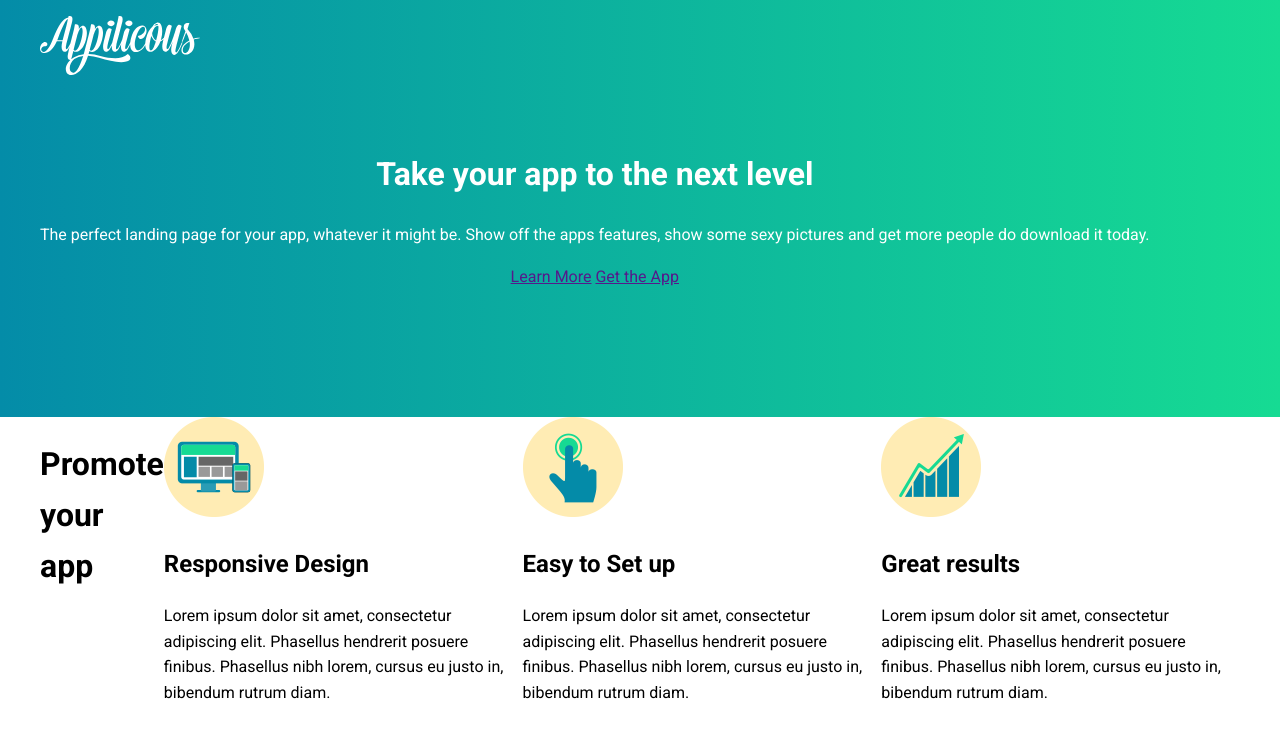
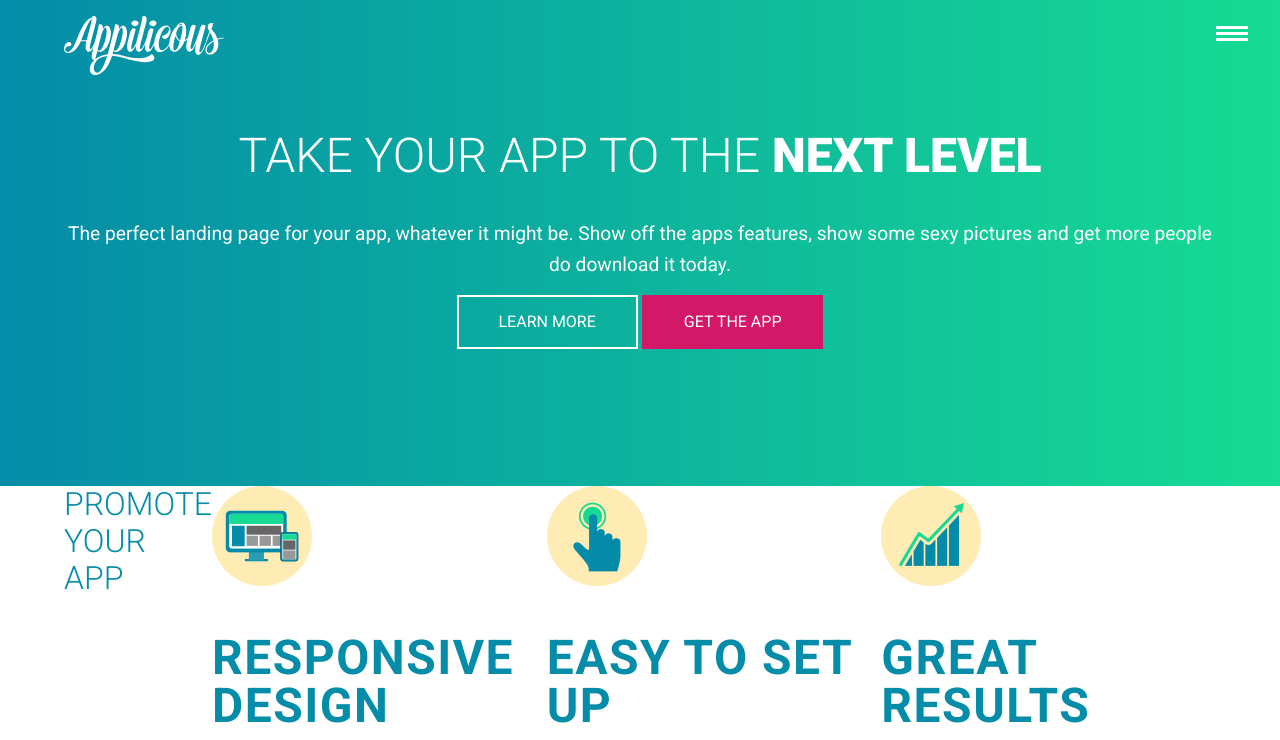
Before and after one commit to andribenjul/appilicous-sassflexbox, a plain HTML site: page index.html in a window 1280 px wide. Shown: the top 740 px of the page. Drawn offline with Linux system fonts and the light colour scheme.

Commit message:
create toggle menu

```diff
--- a/index.html
+++ b/index.html
@@ -3,7 +3,6 @@
 <head>
   <meta charset="UTF-8">
   <meta name="viewport" content="width=device-width, initial-scale=1">
-
   <title>Appilicous</title>
   <link href="css/main.css" rel="stylesheet">
 </head>
@@ -152,7 +151,7 @@
   <script src="js/font-awesome.js"  type="text/javascript"></script>
 
   <!-- My own scripts -->
-  <script src="js/scripts.js"></script>
+  <script src="js/script.js"></script>
 
 </body>
 
--- a/sass/abstracts/_colors.sass
+++ b/sass/abstracts/_colors.sass
@@ -5,7 +5,7 @@ $accent: rgba(211, 24, 105, 1)
 $white: rgb(255, 255, 255)
 
 // ====== Text Colors ======= //
-$text-base: $secondary
+$text-main: $secondary
 $text-inverse: $white
 $text-accent: $accent
 $text-secondary: $main
--- a/sass/base/_base.sass
+++ b/sass/base/_base.sass
@@ -1,11 +1,19 @@
 *, *::before, *::after
   box-sizing: border-box
+
+body
+  color: $text-secondary
 
 img
   max-width: 100%
   height: auto
 
 .container
-  width: 95%
+  width: 90%
   max-width: 1200px
   margin: 0 auto
+
+.unstyled-list
+  margin: 0
+  padding: 0
+  list-style: none
--- /dev/null
+++ b/sass/base/_typography.sass
@@ -0,0 +1,28 @@
+h1, h1, h3, h4, h5, h6, p
+  margin: 0 0 .75em
+
+h1:last-child, h2:last-child, h3:last-child,
+h4:last-child, h5:last-child, h6:last-child,
+p:last-child
+  margin: 0
+
+h1
+  font-size: 2rem
+  font-weight: $font-light
+  line-height: 1.15
+  text-transform: uppercase
+
+h2
+  font-size: 3rem
+  text-transform: uppercase
+  letter-spacing: 1.5px
+  line-height: 1
+
+.title-large
+  font-size: 3rem
+  font-weight: $font-black
+  span
+    font-weight: $font-light
+
+.text-intro
+  font-size: 1.2rem
--- /dev/null
+++ b/sass/components/_buttons.sass
@@ -0,0 +1,22 @@
+.btn
+  display: inline-block
+  padding: .75em 2.5em
+  text:
+    transform: uppercase
+    decoration: none
+  &:not(:last-of-type)
+    margin-bottom: .6em
+
+.btn--primary
+  background: $accent
+  color: $text-inverse
+  border: 2px solid $accent
+  &:hover, &:focus
+    background: darken($accent, 15%)
+
+.btn--secondary
+  border: 2px solid $text-inverse
+  color: $text-inverse
+  &:hover, &:focus
+    background: $text-inverse
+    color: $text-main
--- a/sass/layout/_header.sass
+++ b/sass/layout/_header.sass
@@ -1,13 +1,11 @@
 .main-header
   position: absolute
-  top: 1em
+  top: 0
   left: 0
   right: 0
+  padding-top: 1em
 
 .logo
   width: 25%
   min-width: 10rem
   max-width: 10rem
-
-.main-nav
-   display: none
--- a/sass/main.sass
+++ b/sass/main.sass
@@ -11,12 +11,17 @@
 
 // 3. Base styles
 @import base/base
+@import base/typography
+
+
 
 
 // 4. Layouts
 @import layout/grid
+@import layout/nav
 @import layout/header
 @import layout/hero
 
 
 // 5. Components
+@import components/buttons
```
Also changed, not shown: css/main.css, sass/base/_type.sass (deleted), 1 other file.
